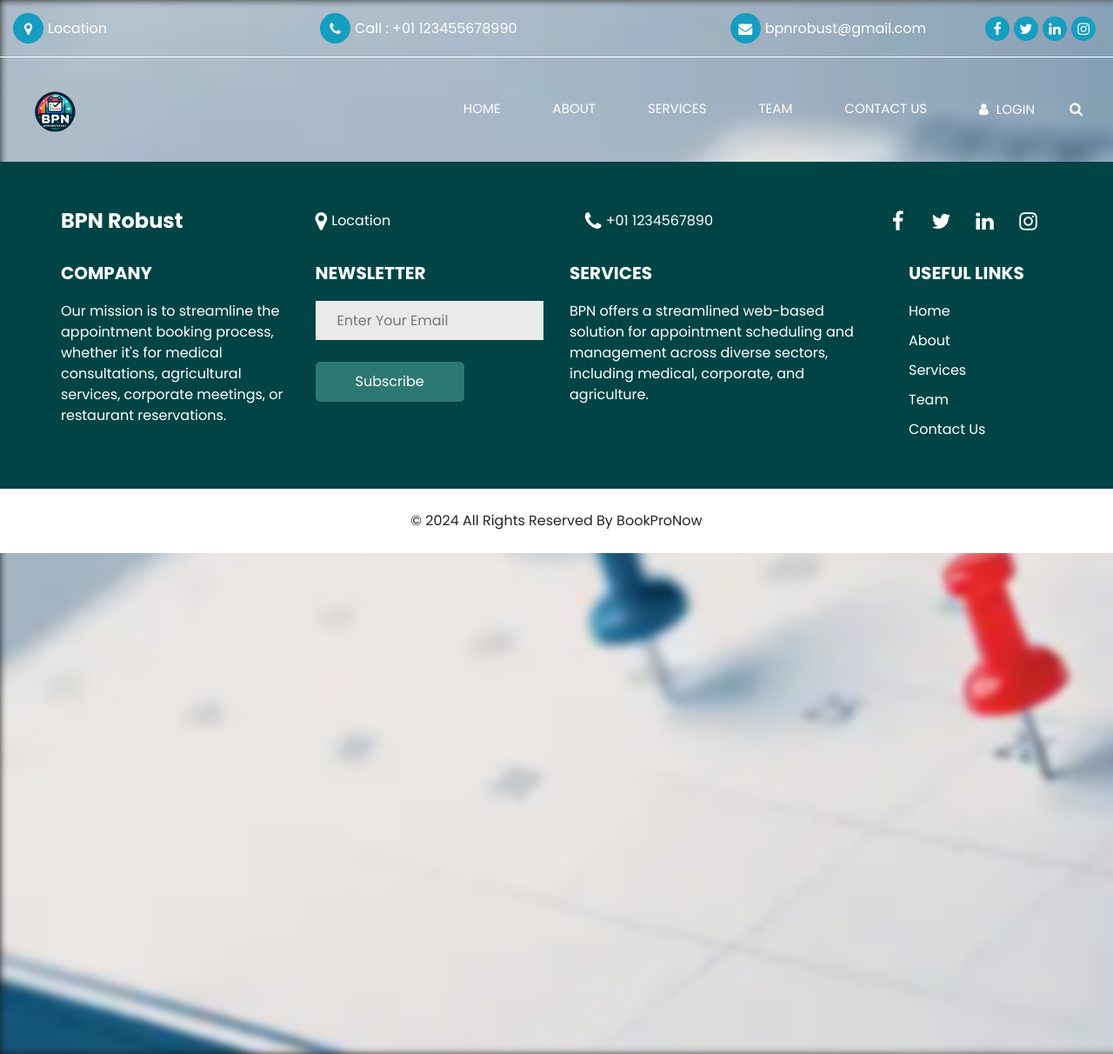
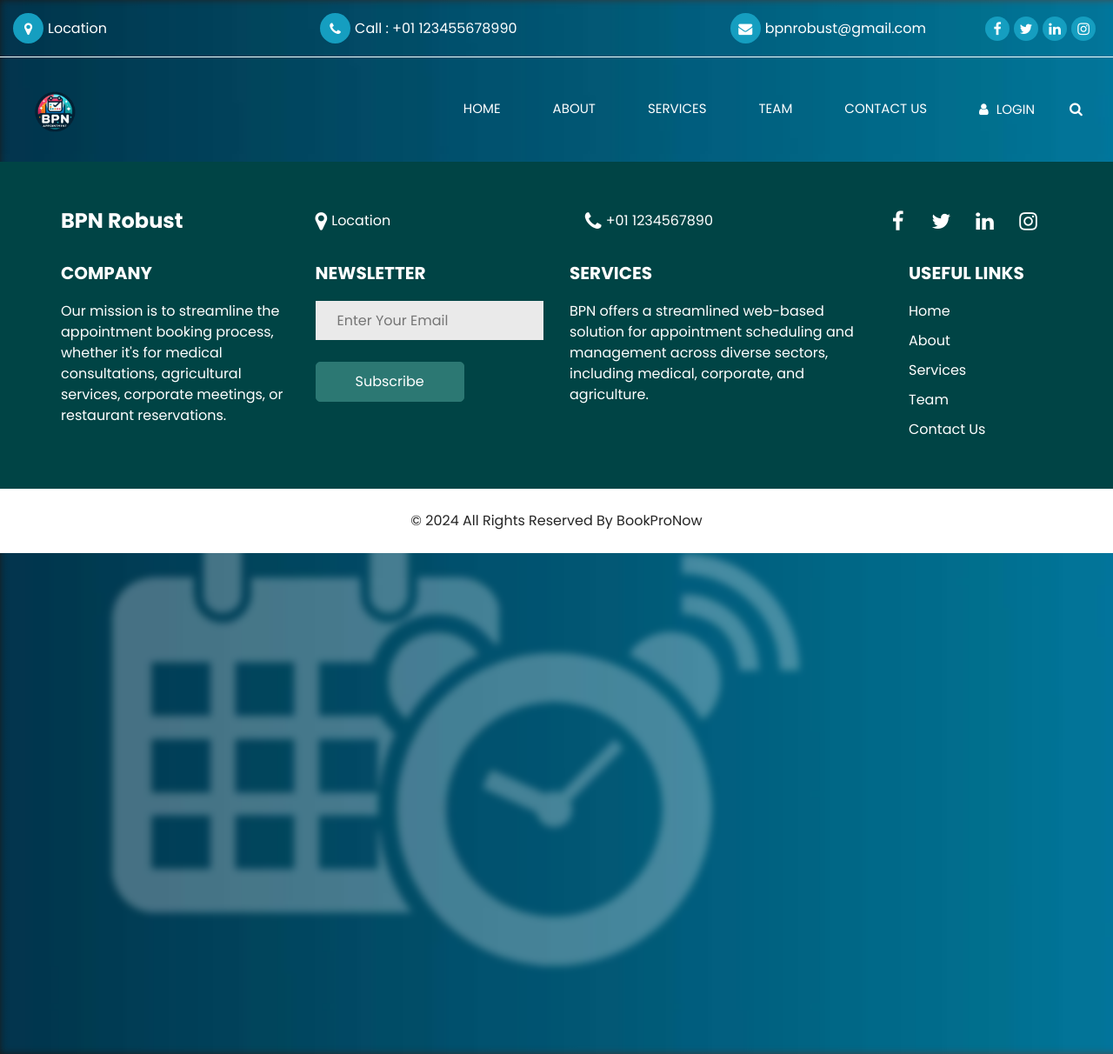
Before and after one commit to airassassin2/BPN_Robust, a Django app: page /base/ in a window 1280 px wide. Shown: the whole page at 87% size. Run offline with Django 5.2, Linux system fonts and the light colour scheme; some libraries are stand-ins or nearby versions.

Commit message:
backgroud change

```diff
--- a/home/templates/base.html
+++ b/home/templates/base.html
@@ -35,7 +35,7 @@
   <body>
     <div class="hero_area">
       <div class="hero_bg_box">
-        <img src="{% static 'images/appoint.png' %}" alt="" style="filter: blur(4px); -ms-filter: 'progid:DXImageTransform.Microsoft.Blur(pixelradius=34)';"/>
+        <img src="{% static 'images/App.jpg' %}" alt="" style="filter: blur(4px); -ms-filter: 'progid:DXImageTransform.Microsoft.Blur(pixelradius=34)';"/>
 
       </div>
       <!-- header section strats -->
```
